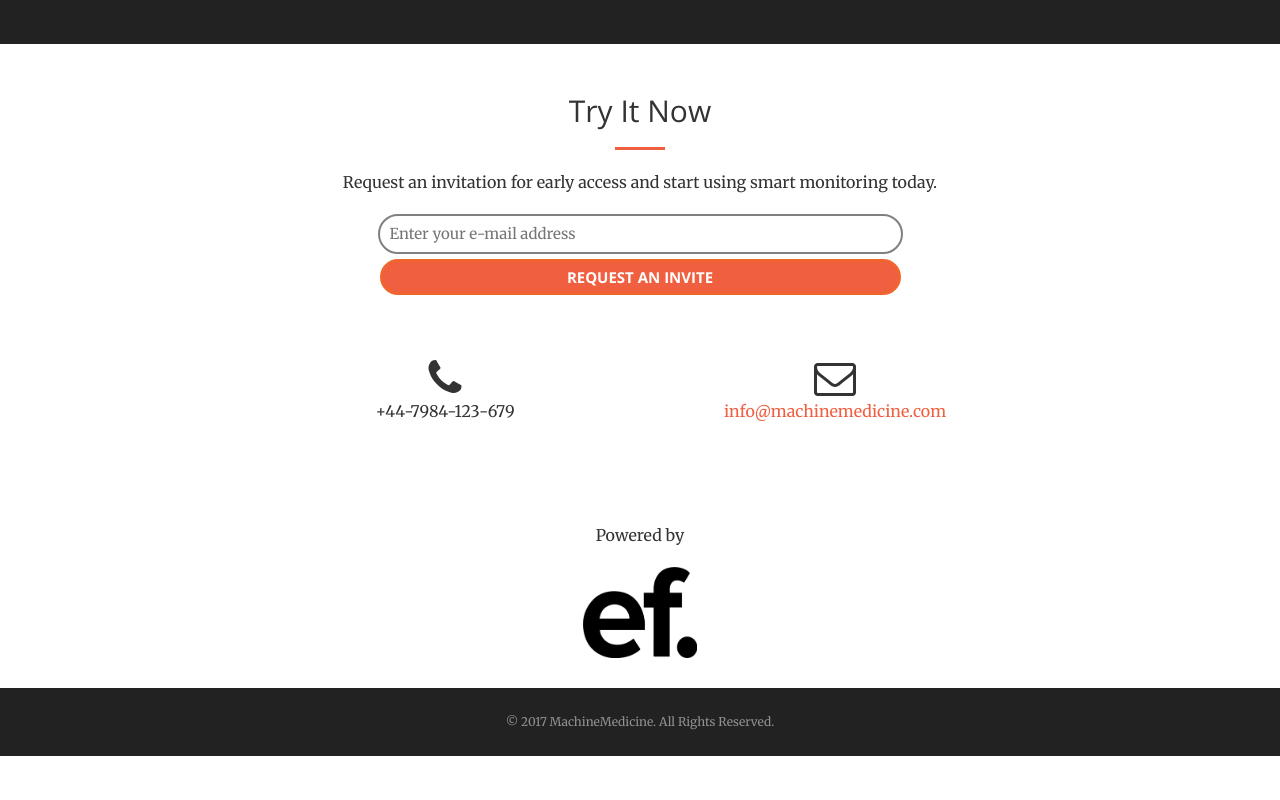
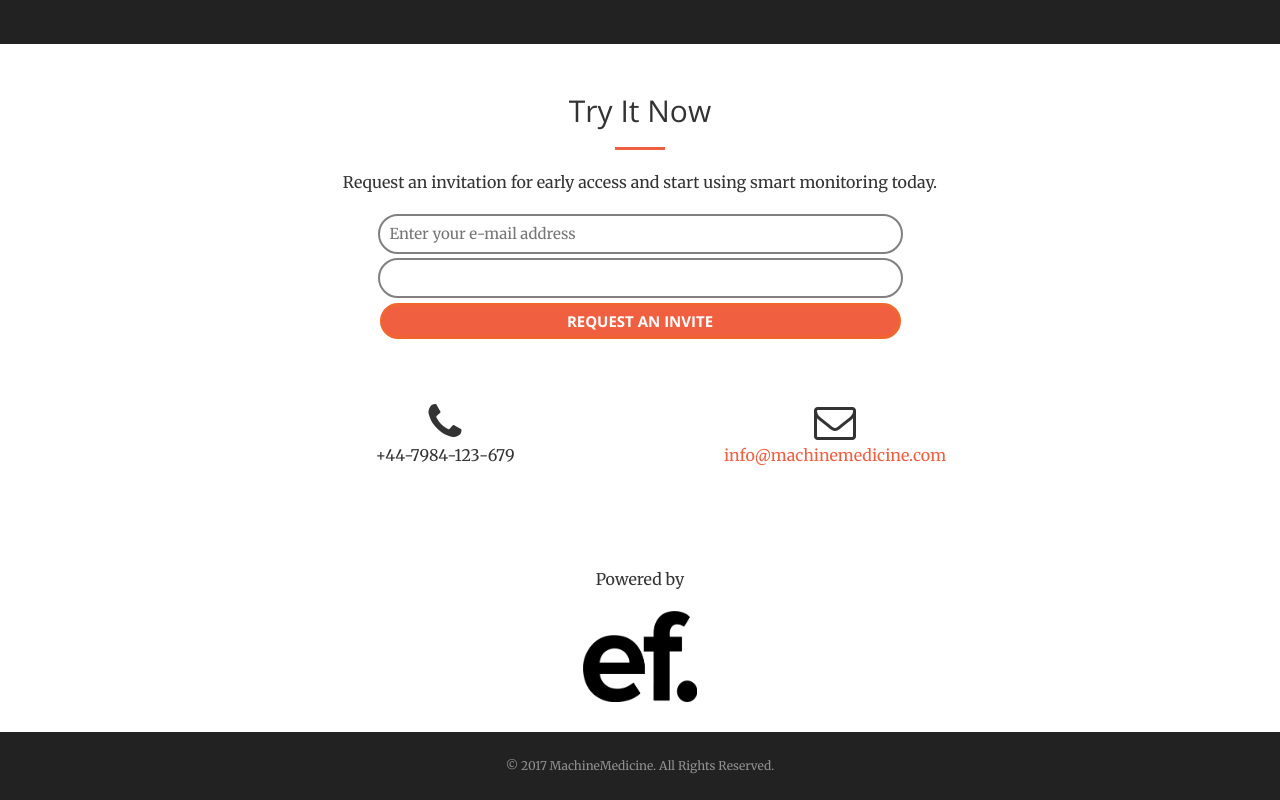
Before and after one commit to GeorgianaPetria/MachineMedicine, a website: page index.html in a window 1280 px wide. Shown: the part 1976-2776 px from the top of the page. Before the commit the page ends 2732 px from the top, so only its background shows below. Drawn offline with nearby package versions, Linux system fonts and the light colour scheme.

Commit message:
filter out spams

```diff
--- a/index.html
+++ b/index.html
@@ -230,6 +230,7 @@
                     <div class="form-container">
                         <form id="SignUpForm" action="https://getsimpleform.com/messages?form_api_token=6254d3ad1b1387f36d484f5e425cd88b" method="post">
                             <input type="email" name="email" placeholder="Enter your e-mail address" required="" data-schema-key="email">
+                            <input name='message' type='text' />
 
                             <button type="submit" class="btn btn-outline btn-xl page-scroll">Request an invite</button>
                             <div id="confirmDiv" style="display: none">
```
